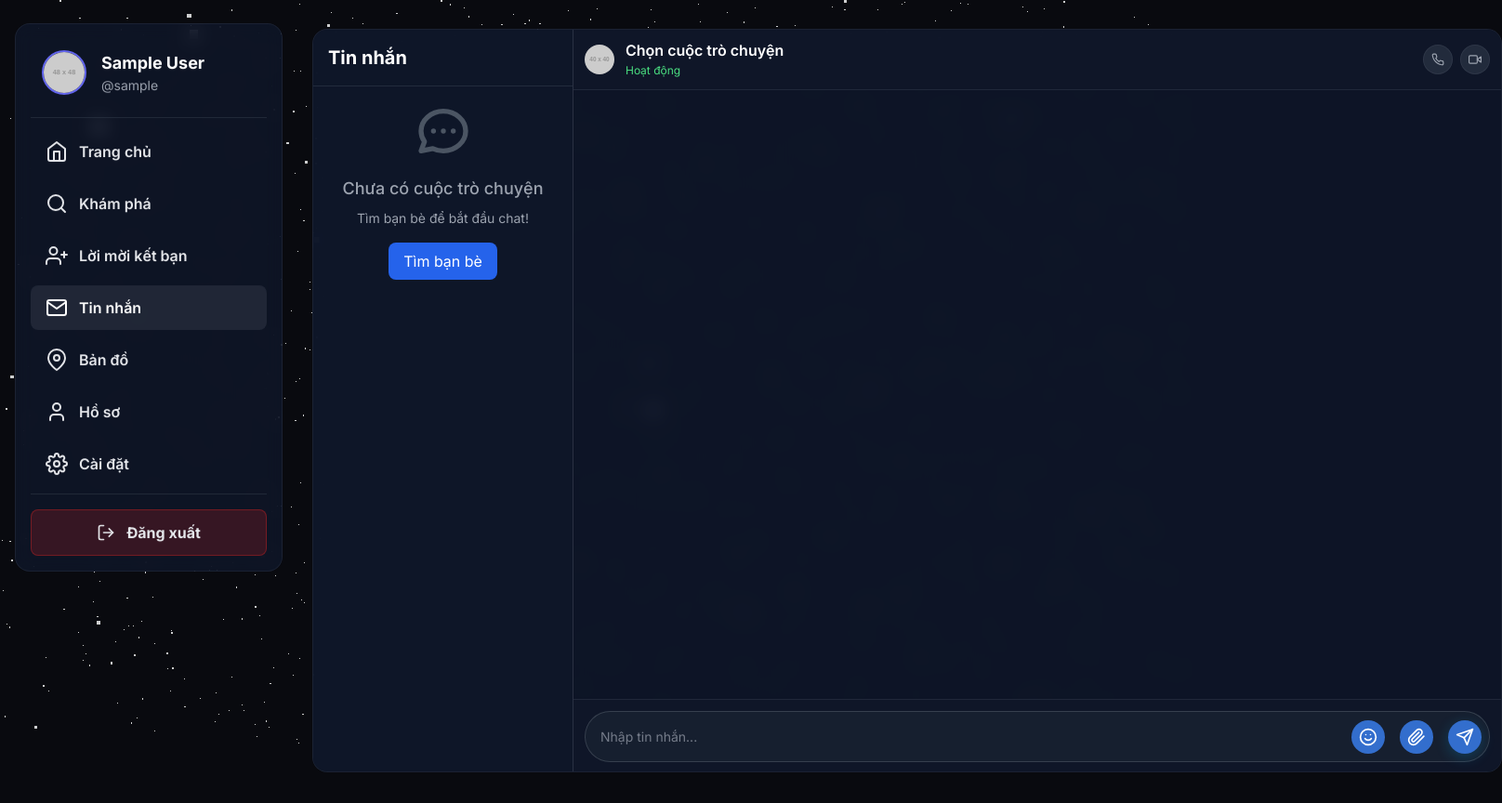
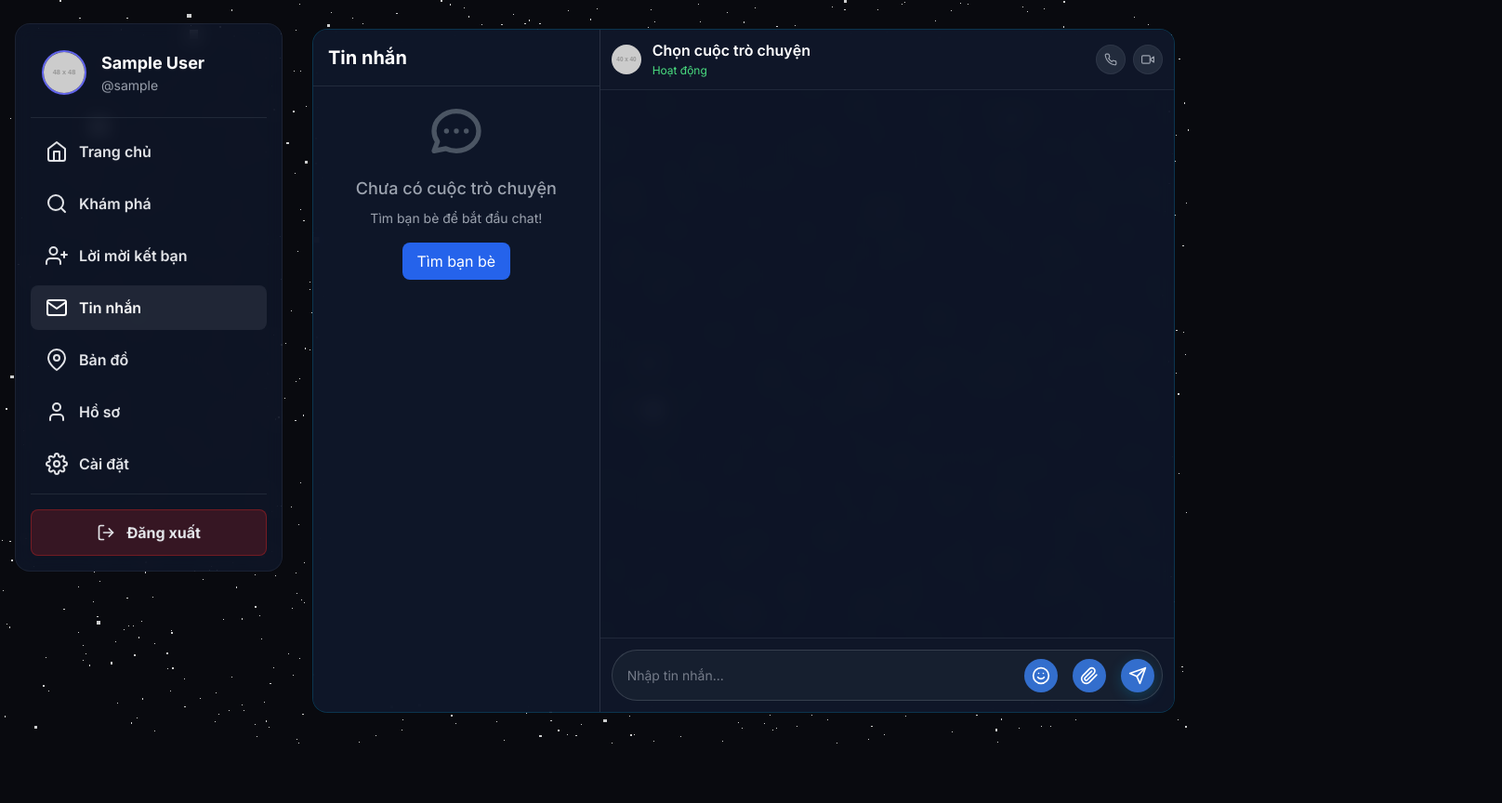
Before and after one commit to kumaruseru/special1, a website: page pages/messages.html in a window 1280 px wide. Shown: the whole page at 93% size, 1616 px wide, since content can reach past the window. After the commit the page ends 800 px from the top, so only its background shows below. Drawn offline with nearby package versions, Linux system fonts and the light colour scheme; no server answers; sample sign-in values are in the browser's storage; placeholder pictures from the web are drawn by us.

Commit message:
Fix main layout container - proper sizing and glass-pane style from reference

```diff
--- a/assets/css/messages.css
+++ b/assets/css/messages.css
@@ -22,20 +22,24 @@ body {
 /* === MAIN LAYOUT === */
 .messages-container {
     display: flex !important;
-    height: 100vh !important;
-    width: 100vw !important;
+    height: calc(100vh - 4rem) !important;
+    max-height: calc(100vh - 4rem) !important;
+    width: 100% !important;
+    max-width: 100% !important;
     overflow: hidden !important;
     background: rgba(15, 23, 42, 0.95);
+    border-radius: 1rem !important;
+    border: 1px solid rgba(0, 191, 255, 0.2) !important;
 }
 
 /* === CONVERSATIONS SIDEBAR === */
 .conversations-sidebar {
     display: flex !important;
     flex-direction: column !important;
-    width: 280px !important;
-    min-width: 280px !important;
-    max-width: 280px !important;
-    height: 100vh !important;
+    width: 33.333333% !important;
+    min-width: 300px !important;
+    max-width: 400px !important;
+    height: 100% !important;
     background: rgba(15, 23, 42, 0.8) !important;
     border-right: 1px solid rgba(107, 114, 128, 0.3) !important;
     overflow-y: auto !important;
@@ -73,7 +77,8 @@ body {
     display: flex !important;
     flex-direction: column !important;
     flex: 1 !important;
-    height: 100vh !important;
+    width: 66.666667% !important;
+    height: 100% !important;
     background: rgba(15, 23, 42, 0.4) !important;
     overflow: hidden !important;
 }
@@ -82,7 +87,7 @@ body {
 #chat-window {
     display: flex !important;
     flex-direction: column !important;
-    height: 100vh !important;
+    height: 100% !important;
     width: 100% !important;
     overflow: hidden !important;
     visibility: visible !important;
```
